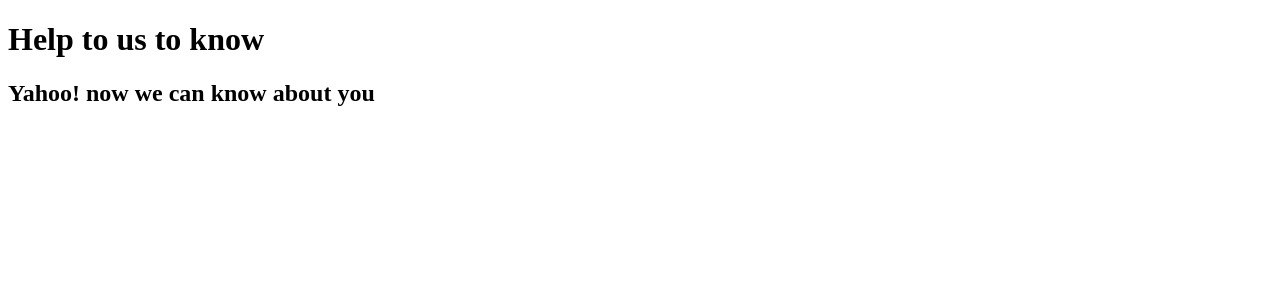
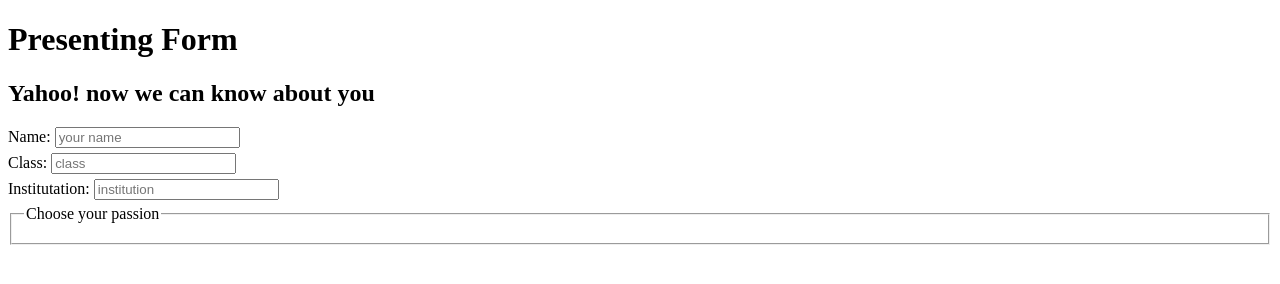
Before and after one commit to joinob/form-project, a plain HTML site: page index.html in a window 1280 px wide. Drawn offline with Linux system fonts and the light colour scheme.

Commit message:
first commit

```diff
--- /dev/null
+++ b/index.css
@@ -0,0 +1,3 @@
+/* label{
+    display:block;
+} */
--- a/index.html
+++ b/index.html
@@ -4,14 +4,41 @@
     <meta charset="UTF-8">
     <meta name="viewport" content="width=device-width, initial-scale=1.0">
     <title>Form</title>
+    <style>
+        label{
+            display:block;
+            margin-bottom: 5px;
+        }
+    </style>
 </head>
 <body>
     <header>
-        <h1>Help to us to know</h1>
+        <h1>Presenting Form</h1>
     </header>
     <main>
         <section>
             <h2>Yahoo! now we can know about you</h2>
+            <form>
+                <label for="name"> Name:
+                    <input type="text" name="" id="name" placeholder="your name">
+                </label>
+
+                <label for="class">Class:
+                    <input type="text" name="" id="class" placeholder="class">
+                </label>
+
+                <label for="name"> Institutation:
+                    <input type="text" name="" id="name" placeholder="institution ">
+                </label>
+             <fieldset>
+                <legend>
+                    Choose your passion
+                </legend>
+                <label>
+
+                </label>
+             </fieldset>
+            </form>
         </section>
     </main>
     <footer></footer>
```
